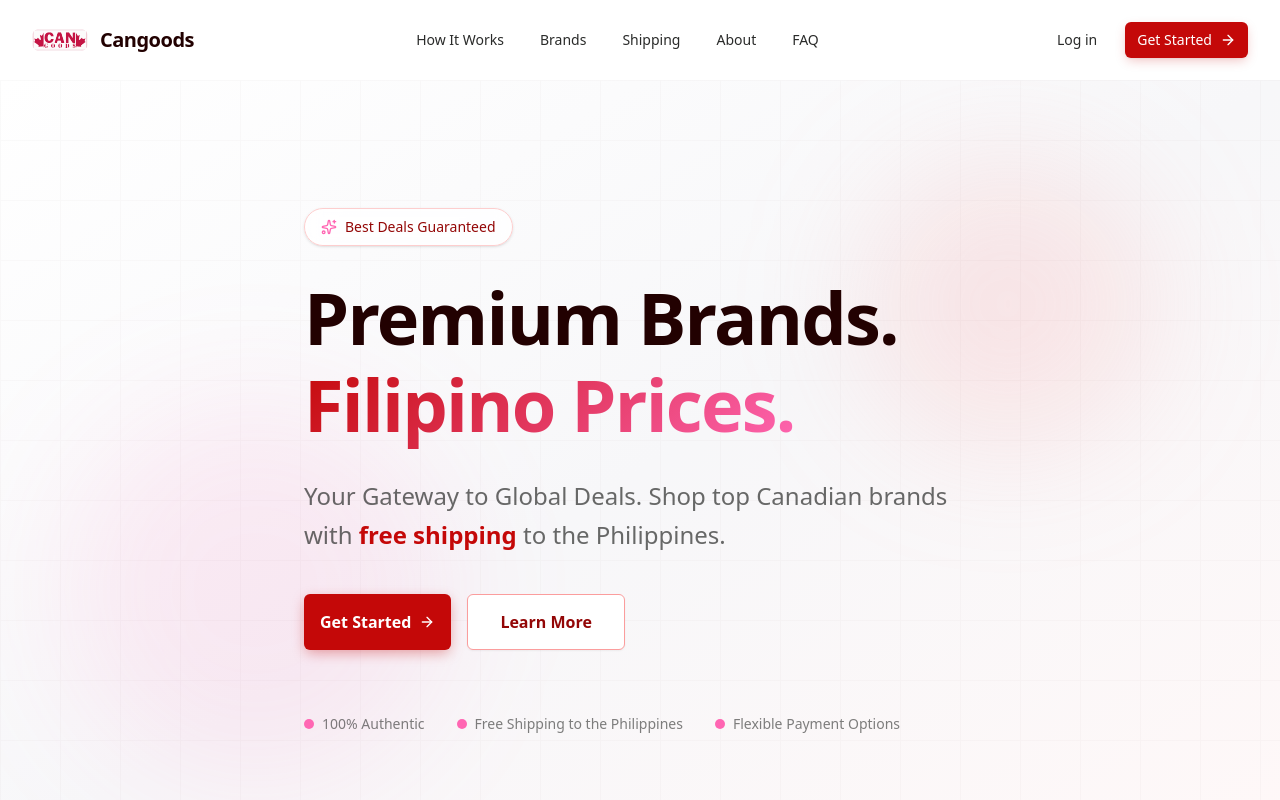
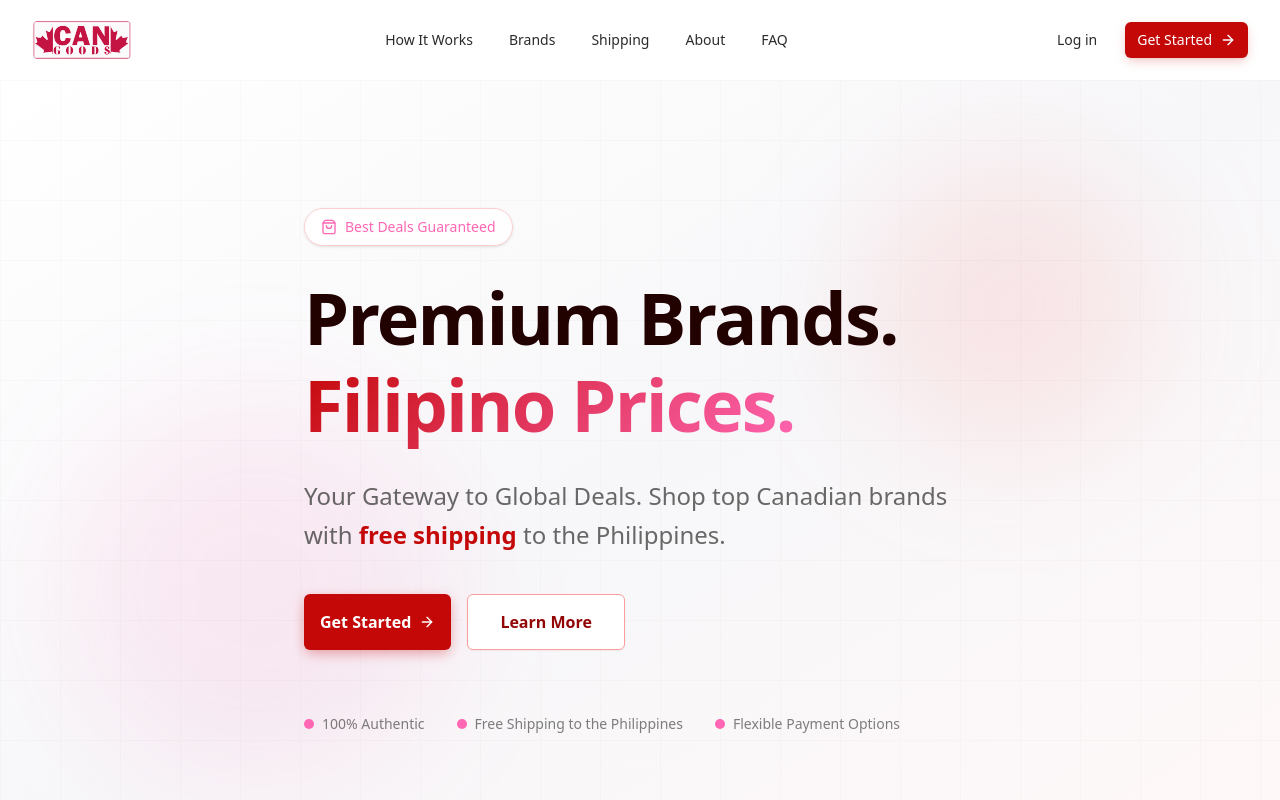
Before and after one commit to Royaldner/customer-profile-collector, a Next.js app: page / in a window 1280 px wide. Shown: the top 800 px of the page. Built offline with nearby package versions, Linux system fonts and the light colour scheme.

Commit message:
style(landing): update navbar logo dimensions and hero tweaks
- Resize navbar logo (desktop: 100x36, mobile: 64x36)
- Remove "Cangoods" text label from navbar
- Update brand asset (new-balance.svg)

By: Baroroy

Co-Authored-By: Claude <noreply@anthropic.com>

```diff
--- a/src/components/marketing/hero-section.tsx
+++ b/src/components/marketing/hero-section.tsx
@@ -1,5 +1,5 @@
 import Link from 'next/link'
-import { ArrowRight, Sparkles } from 'lucide-react'
+import { ArrowRight, ShoppingBag } from 'lucide-react'
 import { Button } from '@/components/ui/button'
 import { cn } from '@/lib/utils'
 
@@ -30,8 +30,8 @@ export default function HeroSection() {
         <div className="max-w-4xl">
           {/* Badge */}
           <div className="inline-flex items-center gap-2 px-4 py-2 rounded-full bg-white/80 backdrop-blur-sm border border-[var(--cinnabar-100)] shadow-sm mb-8 animate-in fade-in slide-in-from-bottom-4 duration-700">
-            <Sparkles className="w-4 h-4 text-[var(--hot-pink)]" />
-            <span className="text-sm font-medium text-[var(--cinnabar-700)]">
+            <ShoppingBag className="w-4 h-4 text-[var(--hot-pink)]" />
+            <span className="text-sm font-medium text-[var(--hot-pink)]">
               Best Deals Guaranteed
             </span>
           </div>
--- a/src/components/marketing/navbar.tsx
+++ b/src/components/marketing/navbar.tsx
@@ -79,15 +79,12 @@ export default function Navbar() {
               <Image
                 src="/logo.svg"
                 alt="Cangoods"
-                width={56}
-                height={56}
-                className="transition-transform duration-300 group-hover:scale-105"
+                width={100}
+                height={36}
+                className="transition-transform duration-300 group-hover:scale-101"
                 priority
               />
             </div>
-            <span className="text-xl font-semibold tracking-tight text-[var(--cinnabar-950)] hidden sm:block">
-              Cangoods
-            </span>
           </Link>
 
           {/* Desktop Navigation */}
@@ -164,13 +161,10 @@ export default function Navbar() {
                 <Image
                   src="/logo.svg"
                   alt="Cangoods"
-                  width={48}
-                  height={48}
+                  width={64}
+                  height={36}
                   className="rounded-lg"
                 />
-                <span className="text-lg font-semibold text-[var(--cinnabar-950)]">
-                  Cangoods
-                </span>
               </SheetTitle>
             </SheetHeader>
             <SheetClose asChild>
```
Also changed, not shown: public/brands/new-balance.svg.
